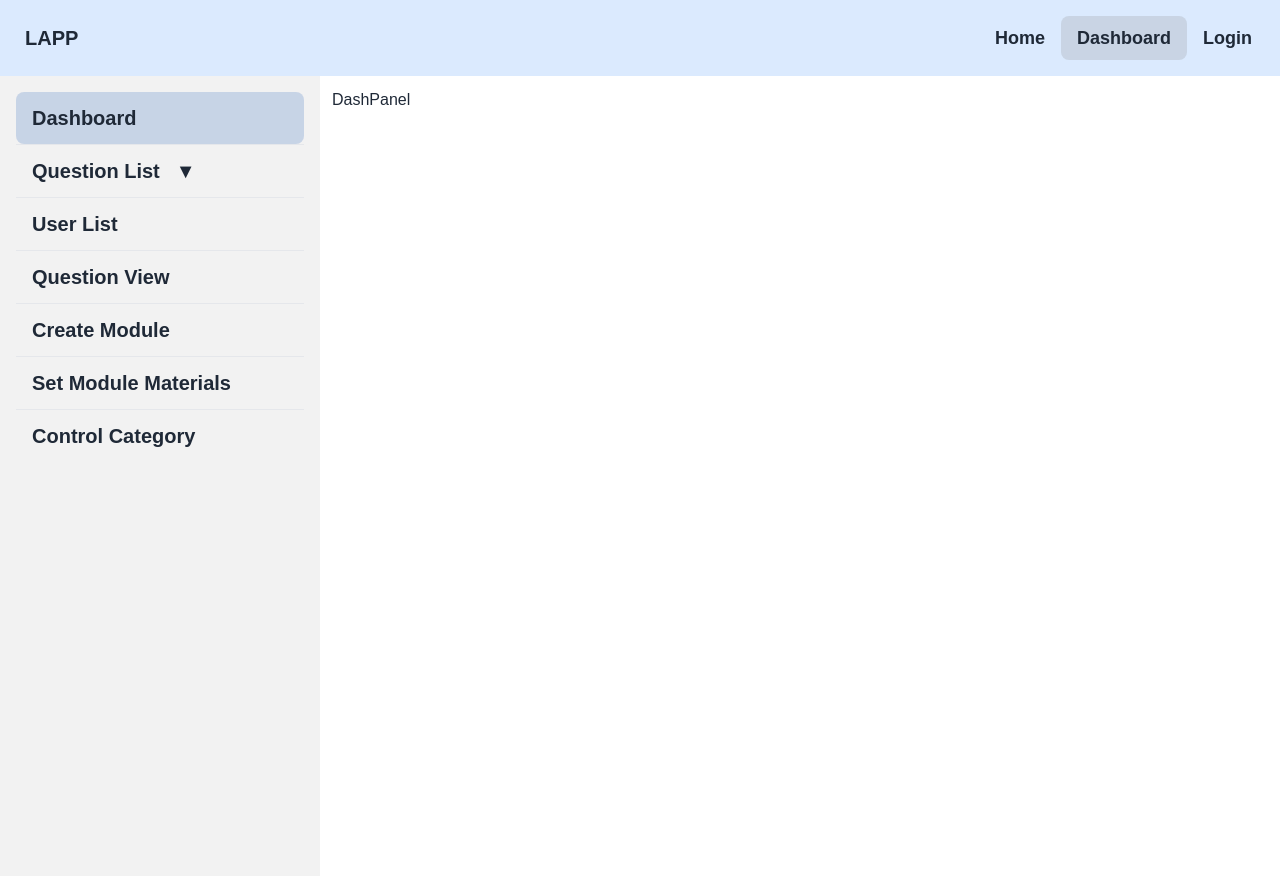
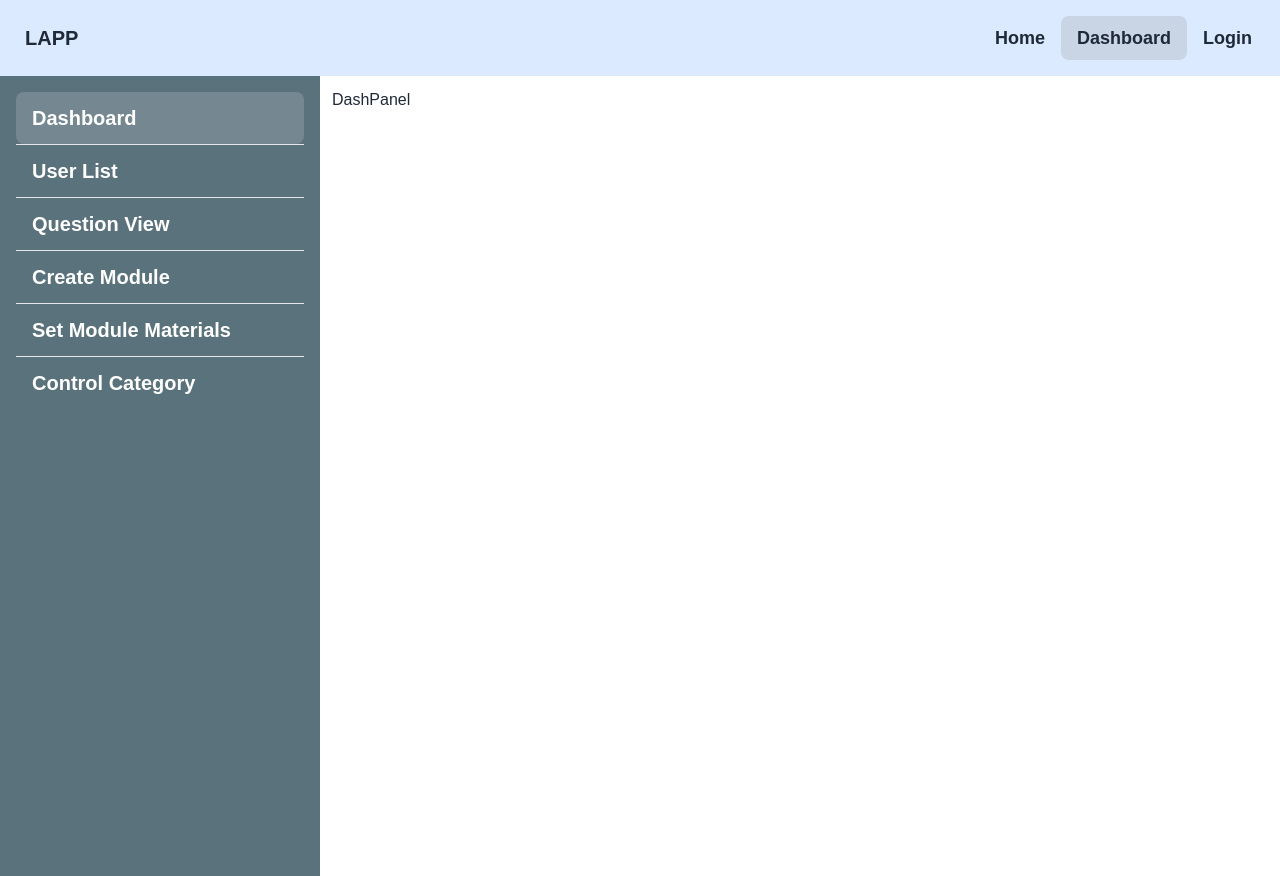
Before and after one commit to assraf-nur-p2m/Self-Assessment-Portal, a React (Vite) app: page /dashboard in a window 1280 px wide. Built offline with nearby package versions, Linux system fonts and the light colour scheme.

Commit message:
added color

```diff
--- a/src/Components/Admin/Dashboard.jsx
+++ b/src/Components/Admin/Dashboard.jsx
@@ -41,11 +41,11 @@ export default function Dashboard() {
         </div>
         <div className="drawer-side">
           <label htmlFor="my-drawer-2" className="drawer-overlay"></label>
-          <ul className="menu p-4 w-80 h-full bg-base-200 text-base-content">
+          <ul className="menu p-4 w-80 h-full bg-[#5A727C] bg-accent-color text-white">
             <li>
               <Link
                 className={`text-xl font-semibold py-3 ${
-                  location.pathname === "/dashboard" ? "bg-[#004bad2d]" : ""
+                  location.pathname === "/dashboard" ? "bg-[#b4b8bd4b]" : ""
                 }`}
                 to="/dashboard"
               >
@@ -53,78 +53,11 @@ export default function Dashboard() {
               </Link>
             </li>
             <hr />
-            <li className="relative menu-dropdown">
-              <button
-                onClick={handleQuestionListToggle}
-                className={`text-xl font-semibold py-3 ${
-                  location.pathname.startsWith("/dashboard/question-list") ||
-                  isQuestionListOpen
-                    ? "bg-[#004bad2d]"
-                    : ""
-                }`}
-              >
-                Question List
-                <span
-                  className={`ml-2 ${
-                    isQuestionListOpen ? "transform rotate-180" : ""
-                  } transition`}
-                >
-                  ▼
-                </span>
-              </button>
-              {isQuestionListOpen && (
-                <ul className="menu-sub p-2 shadow z-[1] bg-base-100 rounded-box w-52 absolute left-0 top-full">
-                  <li>
-                    <Link
-                      className={`text-xl font-semibold py-2 bg-green-300 ${
-                        location.pathname.startsWith(
-                          "/dashboard/question-list/level-1"
-                        )
-                          ? "bg-[#004bad2d]"
-                          : ""
-                      }`}
-                      to="/dashboard/question-list/level-1"
-                    >
-                      Level 1
-                    </Link>
-                  </li>
-                  <li>
-                    <Link
-                      className={`text-xl font-semibold py-2 bg-yellow-300 mt-2 ${
-                        location.pathname.startsWith(
-                          "/dashboard/question-list/level-2"
-                        )
-                          ? "bg-[#004bad2d]"
-                          : ""
-                      }`}
-                      to="/dashboard/question-list/level-2"
-                    >
-                      Level 2
-                    </Link>
-                  </li>
-                  <li>
-                    <Link
-                      className={`text-xl font-semibold py-2 bg-red-400 mt-2 ${
-                        location.pathname.startsWith(
-                          "/dashboard/question-list/level-3"
-                        )
-                          ? "bg-[#004bad2d]"
-                          : ""
-                      }`}
-                      to="/dashboard/question-list/level-3"
-                    >
-                      Level 3
-                    </Link>
-                  </li>
-                </ul>
-              )}
-            </li>
-            <hr />
             <li>
               <Link
                 className={`text-xl font-semibold py-3 ${
                   location.pathname === "/dashboard/user-list"
-                    ? "bg-[#004bad2d]"
+                    ? "bg-[#b4b8bd4b]"
                     : ""
                 }`}
                 to="/dashboard/user-list"
@@ -137,7 +70,7 @@ export default function Dashboard() {
               <Link
                 className={`text-xl font-semibold py-3 ${
                   location.pathname === "/dashboard/question-view"
-                    ? "bg-[#004bad2d]"
+                    ? "bg-[#b4b8bd4b]"
                     : ""
                 }`}
                 to="/dashboard/question-view"
@@ -150,7 +83,7 @@ export default function Dashboard() {
               <Link
                 className={`text-xl font-semibold py-3 ${
                   location.pathname === "/dashboard/create-module"
-                    ? "bg-[#004bad2d]"
+                    ? "bg-[#b4b8bd4b]"
                     : ""
                 }`}
                 to="/dashboard/create-module"
@@ -163,7 +96,7 @@ export default function Dashboard() {
               <Link
                 className={`text-xl font-semibold py-3 ${
                   location.pathname === "/dashboard/set-module-materials"
-                    ? "bg-[#004bad2d]"
+                    ? "bg-[#b4b8bd4b]"
                     : ""
                 }`}
                 to="/dashboard/set-module-materials"
@@ -176,7 +109,7 @@ export default function Dashboard() {
               <Link
                 className={`text-xl font-semibold py-3 ${
                   location.pathname === "/dashboard/control-category"
-                    ? "bg-[#004bad2d]"
+                    ? "bg-[#b4b8bd4b]"
                     : ""
                 }`}
                 to="/dashboard/control-category"
```
